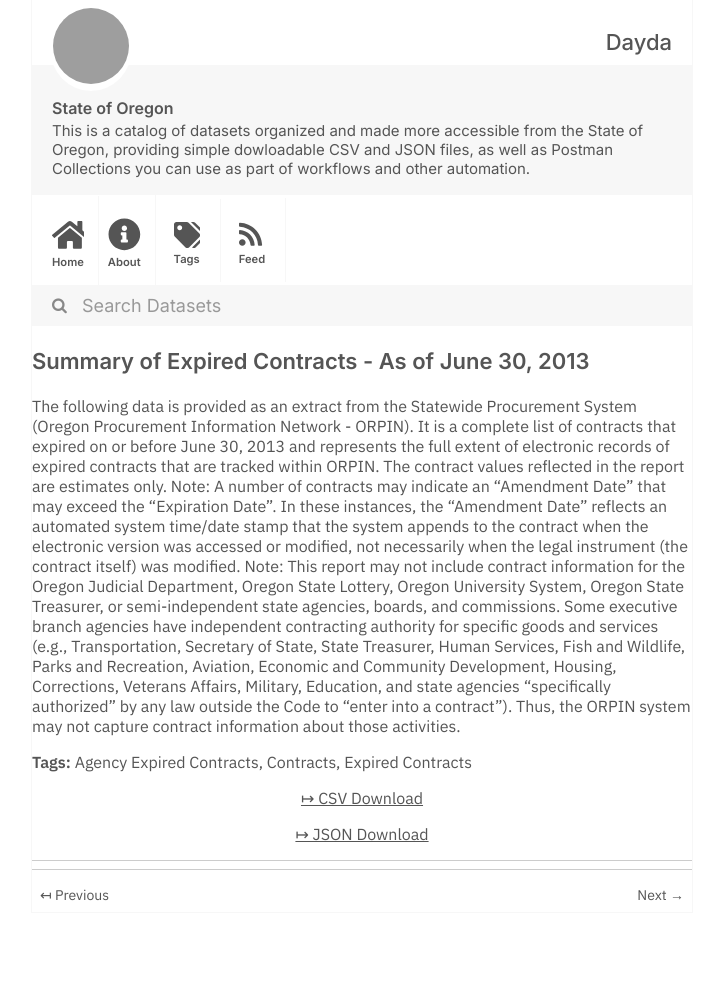
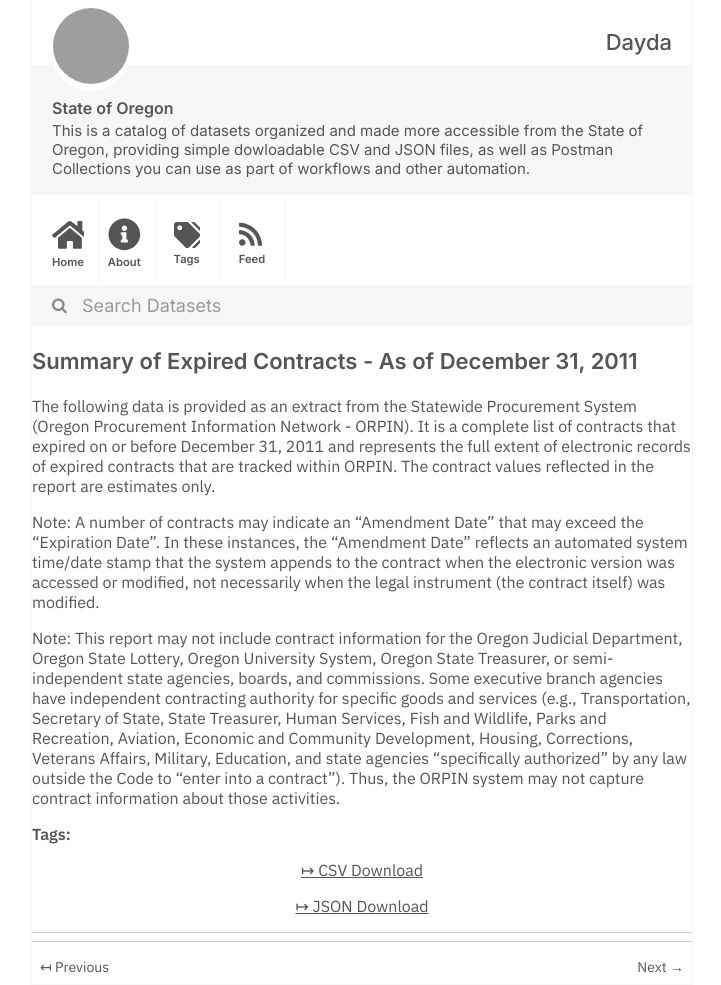
Before and after one commit to dayda-entities/state-of-oregon, a Jekyll site: the page built from _posts/2020-11-10-summary-of-expired-contracts-a.md, in a window 1280 px wide, cut to the strip 0-985 px from the top of the page. Shown: the whole strip, without its empty margins (278-999 px from the left). Built offline with Jekyll 4.4.1, drawn with Linux system fonts in a browser that asks for light colours; before the commit the page ends 913 px from its top, so only the background shows below that; grey boxes are pictures that could not be loaded.

Commit message:
Publish Data

```diff
--- a/_posts/2020-11-10-summary-of-expired-contracts-a.md
+++ b/_posts/2020-11-10-summary-of-expired-contracts-a.md
@@ -1,18 +1,19 @@
 ---
-title: 'Summary of Expired Contracts - As of June 30, 2013'
-created: '2020-11-10T17:23:07.125450'
-modified: '2020-11-10T17:23:07.125462'
+title: 'Summary of Expired Contracts - As of December 31, 2011'
+created: '2020-11-10T17:22:55.002442'
+modified: '2020-11-10T17:22:55.002452'
 state: active
 type: dataset
-tags:
-  - Agency Expired Contracts
-  - Contracts
-  - Expired Contracts
+tags: []
 groups:
   - Local Government
-csv_url: 'https://data.oregon.gov/api/views/tama-bhrk/rows.csv?accessType=DOWNLOAD'
-json_url: 'https://data.oregon.gov/api/views/tama-bhrk/rows.json?accessType=DOWNLOAD'
+csv_url: 'https://data.oregon.gov/api/views/qcm5-94wv/rows.csv?accessType=DOWNLOAD'
+json_url: 'https://data.oregon.gov/api/views/qcm5-94wv/rows.json?accessType=DOWNLOAD'
 layout: post
 
 ---
-The following data is provided as an extract from the Statewide Procurement System (Oregon Procurement Information Network - ORPIN). It is a complete list of contracts that expired on or before June 30, 2013 and represents the full extent of electronic records of expired contracts that are tracked within ORPIN. The contract values reflected in the report are estimates only. Note: A number of contracts may indicate an “Amendment Date” that may exceed the “Expiration Date”. In these instances, the “Amendment Date” reflects an automated system time/date stamp that the system appends to the contract when the electronic version was accessed or modified, not necessarily when the legal instrument (the contract itself) was modified. Note: This report may not include contract information for the Oregon Judicial Department, Oregon State Lottery, Oregon University System, Oregon State Treasurer, or semi-independent state agencies, boards, and commissions. Some executive branch agencies have independent contracting authority for specific goods and services (e.g., Transportation, Secretary of State, State Treasurer, Human Services, Fish and Wildlife, Parks and Recreation, Aviation, Economic and Community Development, Housing, Corrections, Veterans Affairs, Military, Education, and state agencies "specifically authorized" by any law outside the Code to "enter into a contract"). Thus, the ORPIN system may not capture contract information about those activities.
+The following data is provided as an extract from the Statewide Procurement System (Oregon Procurement Information Network - ORPIN). It is a complete list of contracts that expired on or before December 31, 2011 and represents the full extent of electronic records of expired contracts that are tracked within ORPIN. The contract values reflected in the report are estimates only.
+
+Note: A number of contracts may indicate an “Amendment Date” that may exceed the “Expiration Date”.  In these instances, the “Amendment Date” reflects an automated system time/date stamp that the system appends to the contract when the electronic version was accessed or modified, not necessarily when the legal instrument (the contract itself) was modified.
+
+Note: This report may not include contract information for the Oregon Judicial Department, Oregon State Lottery, Oregon University System, Oregon State Treasurer, or semi-independent state agencies, boards, and commissions. Some executive branch agencies have independent contracting authority for specific goods and services (e.g., Transportation, Secretary of State, State Treasurer, Human Services, Fish and Wildlife, Parks and Recreation, Aviation, Economic and Community Development, Housing, Corrections, Veterans Affairs, Military, Education, and state agencies "specifically authorized" by any law outside the Code to "enter into a contract"). Thus, the ORPIN system may not capture contract information about those activities.
```
